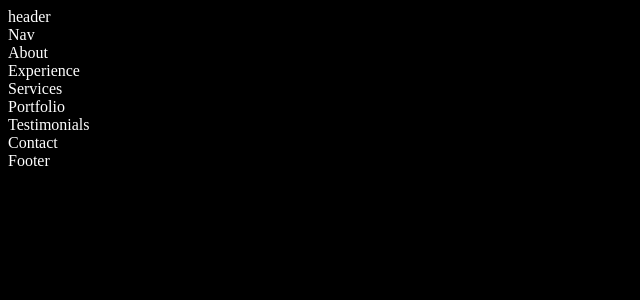
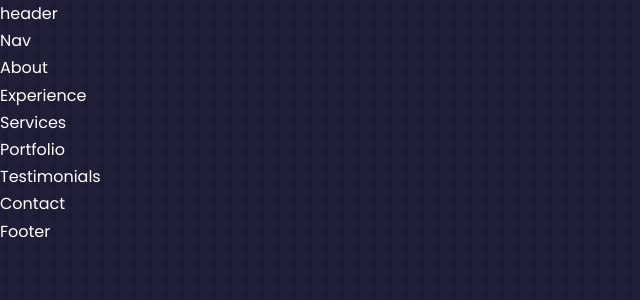
Before and after one commit to mervebilgin/PersonalWebsite, a React (Create React App) app: page / in a window 1280 px wide. Shown: the top 300 px of the page, without its empty margins (0-640 px from the left). Built offline with nearby package versions, Linux system fonts and the light colour scheme.

Commit message:
Create CSS variables & general CSS styles

```diff
--- a/src/index.css
+++ b/src/index.css
@@ -1,4 +1,141 @@
+@import url('https://fonts.googleapis.com/css2?family=Lato:ital,wght@1,300&family=Poppins:wght@300;400;500;600&display=swap');
+
+* {
+    margin: 0;
+    padding: 0;
+    border: 0;
+    outline: 0;
+    box-sizing: border-box;
+    list-style: none;
+    text-decoration: none;
+}
+
+:root {
+    --color-bg: #1f1f38;
+    --color-bg-variant: #2c2c6c;
+    --color-primary: #4db5ff;
+    --color-primary-variant: rgba(77, 183, 255, 0.4);
+    --color-white: #fff;
+    --color-light: rgba(255, 255, 255, 0.6);
+
+    transition: all 400ms ease;
+
+    --container-width-lg: 75%;
+    --container-width-md: 86%;
+    --container-width-ms: %90;
+}
+
+html {
+    scroll-behavior: smooth;
+}
+
+::-webkit-scrollbar {
+    display: none;
+}
+
 body {
-    background: black;
-    color: white;
+    font-family: 'Poppins', sans-serif;
+    background: var(--color-bg);
+    color: var(--color-white);
+    line-height: 1.7;
+    background-image: url(../src/assets/bg-texture.png);
 }
+
+/* ***** General Styles ****** */
+
+.container {
+    width: var(--container-width-lg);
+    margin: 0 auto;
+}
+
+h1,
+h2,
+h3,
+h4,
+h5 {
+    font-weight: 500;
+}
+
+h1 {
+    font-size: 2.5rem;
+}
+
+section {
+    margin-top: 8rem;
+}
+
+section > h2,
+section > h5 {
+    text-align: center;
+    color: var(--color-light);
+}
+
+section > h2 {
+    color: var(color-primary);
+    margin-bottom: 3rem;
+}
+
+.text-light {
+    color: var(--color-light);
+}
+
+a {
+    color: var(--color-primary);
+    transition: var(--transition);
+}
+
+a:hover {
+    color: var(--color-white);
+}
+
+.btn {
+    width: max-content;
+    display: inline-block;
+    color: var(--color-primary);
+    padding: 0.75rem 1.2rem;
+    border-radius: 0.4rem;
+    cursor: pointer;
+    border: 1px solid var(--color-primary);
+    transition: var(--transition);
+}
+
+.btn:hover {
+    background: var(--color-white);
+    color: var(--color-bg);
+    border-color: transparent;
+}
+
+.btn-primary {
+    background: var(--color-primary);
+    color: var(--color-bg);
+}
+
+img {
+    display: block;
+    width: 100%;
+    object-fit: cover;
+}
+
+
+/* *******  Medium Devices  ********** */
+@media screen and (max-width: 1024px) {
+    .container {
+        width: var(--container-width-md);
+    }
+
+    section {
+        margin-top: 6rem;
+    }
+}
+
+
+/* *******  Small Devices  ********** */
+@media screen and (max-width: 600px) {
+    .container {
+        width: var(--container-width-sm);
+    }
+
+    section {
+        margin-top: 2rem;
+    }
+}
```
